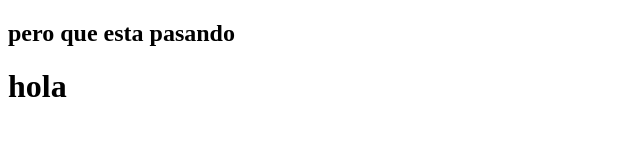
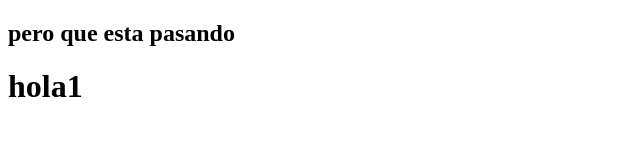
Before and after one commit to software906/ejgit, a plain HTML site: page index.html in a window 1280 px wide. Shown: the full height of the page, 0-640 px from the left. Drawn offline with Linux system fonts and the light colour scheme.

Commit message:
primera captura de la rama feature

```diff
--- a/index.html
+++ b/index.html
@@ -6,6 +6,6 @@
 </head>
 <body>
 <h2>pero que esta pasando</h2>
-<h1>hola</h1>
+<h1>hola1</h1>
 </body>
 </html>
```
Also changed, not shown: style.css (added).
